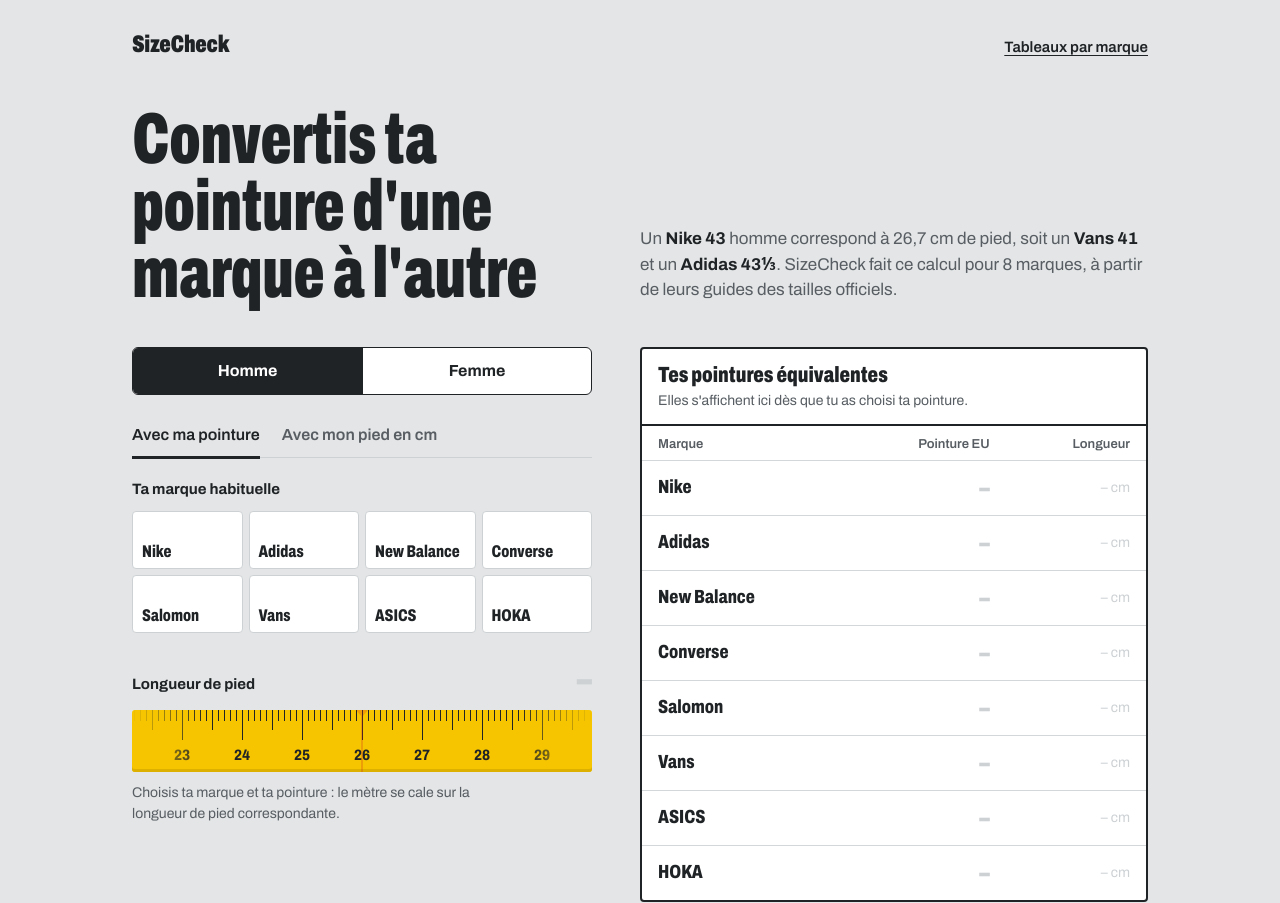
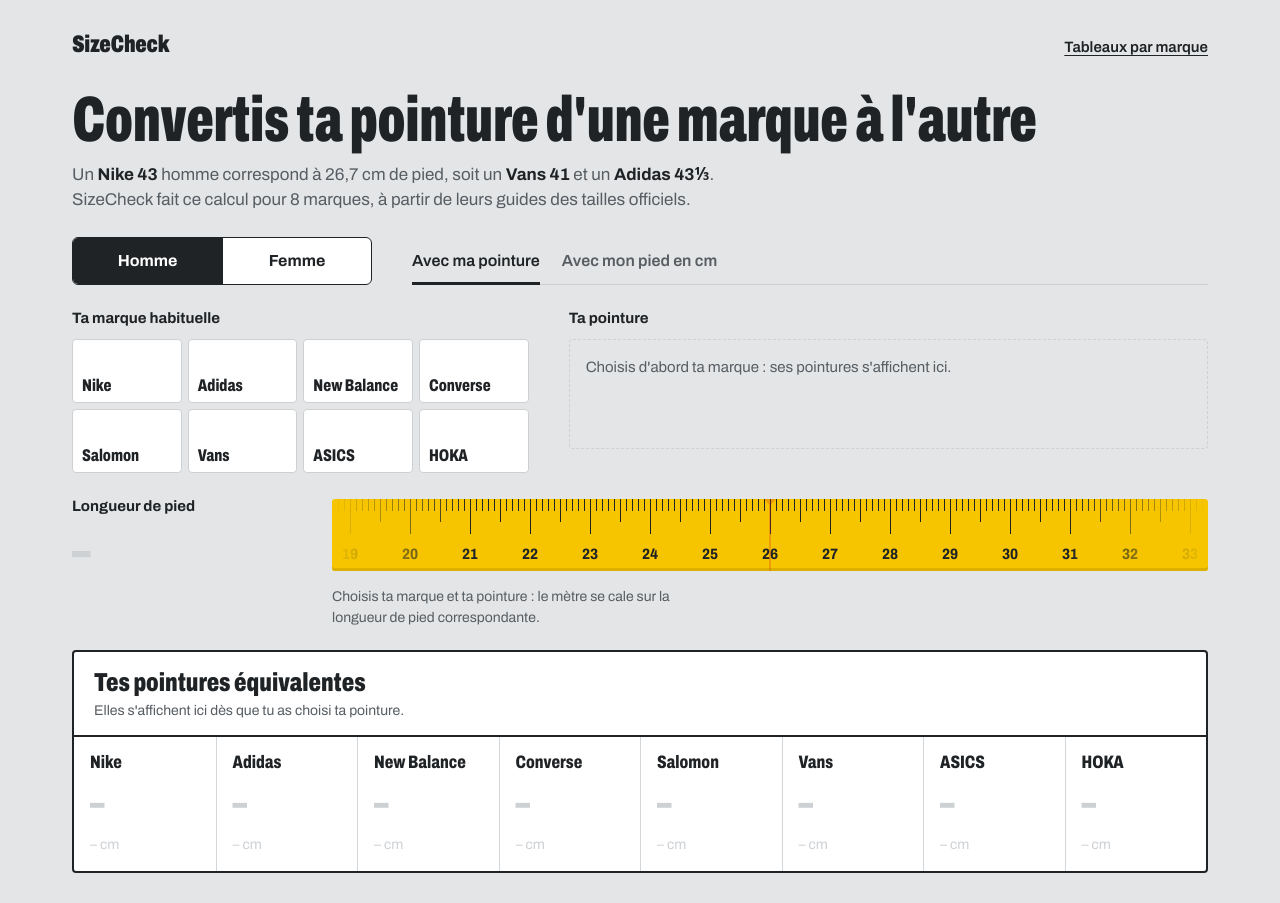
Before and after one commit to dajghub/sizecheck, a browser extension: page index.html in a window 1280 px wide. Shown: the top 903 px of the page. Drawn offline with Linux system fonts and the light colour scheme.

Commit message:
design(desktop): la page se lit de haut en bas, comme le calcul
Sur ordinateur (≥ 900 px) : rayon et méthode sur une ligne, marque et
pointure côte à côte, mètre en pleine largeur, puis l'étiquette étalée
en largeur (une colonne par marque, alignées par sous-grille). En
1440×900, choix, mètre et équivalences tiennent dans un seul écran
(avant : outil à 347 px, mètre à 869 px, étiquette de 984 px de haut).

Mobile inchangé (positions identiques au pixel près). Le tableau garde
sa sémantique (rôles ARIA explicites malgré display: grid).

Co-Authored-By: Claude Opus 5.5 <noreply@anthropic.com>

```diff
--- a/index.html
+++ b/index.html
@@ -394,18 +394,84 @@
     @media (min-width: 768px) {
       .ext { display: flex; }
     }
+    /* L'emplacement d'attente des pointures n'existe que sur desktop */
+    .size-wait { display: none; }
+
+    /* ---------- Desktop : la page se lit comme le calcul, de haut en bas ----------
+       ta chaussure (rayon, marque, pointure) → le mètre en pleine largeur → l'étiquette
+       étalée en largeur, toutes les marques côte à côte comme sur une boîte à chaussures. */
     @media (min-width: 900px) {
-      .page { padding: 0 32px 56px; }
+      .page { max-width: 1200px; padding: 0 32px 56px; }
       .top { padding-top: 26px; }
-      .intro {
-        display: grid; grid-template-columns: minmax(0, 460px) minmax(0, 1fr);
-        column-gap: 48px; align-items: end;
-        margin: 44px 0 40px;
+      .intro { margin: 28px 0 24px; }
+      .intro h1 {
+        font-size: clamp(3rem, 5vw, 4.4rem);
+        max-width: none; margin: 0 0 12px;
       }
-      .intro h1 { margin: 0; }
-      .intro p { margin: 0; padding-bottom: 4px; font-size: 17px; }
-      .app { grid-template-columns: minmax(0, 460px) minmax(0, 1fr); gap: 48px; align-items: start; }
-      .result-col { position: sticky; top: 24px; }
+      .intro p { margin: 0; font-size: 17px; max-width: 72ch; }
+
+      .app {
+        grid-template-columns: minmax(0, 5fr) minmax(0, 7fr);
+        grid-template-areas:
+          "controls controls"
+          "brand    size"
+          "gauge    gauge"
+          "result   result";
+        column-gap: 40px; row-gap: 22px;
+      }
+      .form-col, #brand-steps { display: contents; }
+      .controls { grid-area: controls; display: flex; align-items: flex-end; gap: 40px; }
+      .controls .seg { flex: 0 0 300px; }
+      .controls .modes { margin: 0; flex: 1 1 auto; }
+      .pick-brand { grid-area: brand; }
+      #step2, .size-wait { grid-area: size; }
+      .step { margin-top: 0; }
+      .brand { min-height: 64px; }
+      .sizes { grid-template-columns: repeat(auto-fill, minmax(60px, 1fr)); }
+      .size-wait { display: block; }
+      #step2:not([hidden]) + .size-wait { display: none; }
+      .size-wait p:not(.step) {
+        margin: 0; min-height: 110px; padding: 16px;
+        border: 1.5px dashed var(--alu-deep); border-radius: 4px;
+        color: var(--muted); font-size: 15px;
+      }
+
+      /* Le mètre : libellé et valeur à gauche, ruban sur toute la largeur restante */
+      .gauge {
+        grid-area: gauge; margin-top: 0;
+        display: grid; grid-template-columns: 220px minmax(0, 1fr); column-gap: 40px; align-items: center;
+      }
+      .gauge-head { grid-column: 1; grid-row: 1; flex-direction: column; align-items: flex-start; gap: 8px; margin: 0; }
+      .gauge-label { padding: 0; }
+      .gauge-value { font-size: 56px; }
+      .tape { grid-column: 2; grid-row: 1; height: 72px; }
+      .gauge > .hint, .gauge > .measure { grid-column: 2; }
+      .measure ol { columns: 2; column-gap: 32px; }
+
+      /* L'étiquette : une colonne par marque */
+      .result-col { grid-area: result; }
+      .label-head { padding: 16px 20px 14px; }
+      .label-head h2 { font-size: 26px; }
+      .eq thead {
+        position: absolute; width: 1px; height: 1px; overflow: hidden; clip: rect(0 0 0 0); white-space: nowrap;
+      }
+      /* Sous-grille : nom, pointure et longueur restent alignés d'une colonne à l'autre,
+         même quand un nom (« New Balance ») passe sur deux lignes */
+      .eq tbody {
+        display: grid; grid-auto-flow: column; grid-auto-columns: minmax(0, 1fr);
+        grid-template-rows: auto auto auto;
+      }
+      .eq tbody tr { display: grid; grid-row: 1 / span 3; grid-template-rows: subgrid; min-width: 0; }
+      .eq tbody tr + tr { border-left: 1px solid var(--rule); }
+      .eq tbody th, .eq tbody td { border-top: 0; padding: 0 16px; text-align: left; }
+      .eq tbody th { padding-top: 16px; font-size: 18px; align-self: end; }
+      .eq tbody .eq-size { padding-top: 8px; font-size: 44px; }
+      .eq tbody .eq-len { padding-top: 10px; padding-bottom: 16px; align-self: end; }
+      .label-note { padding: 12px 20px 14px; }
+      .fits { padding: 6px 20px 18px; columns: 2; column-gap: 40px; }
+      .fits h3 { column-span: all; }
+      .fits p { break-inside: avoid; }
+
       .more { grid-template-columns: 1fr 1fr; column-gap: 56px; margin-top: 96px; }
       .more .how { grid-column: 1 / -1; display: grid; grid-template-columns: minmax(0, 1fr) minmax(0, 1fr); column-gap: 56px; }
       .more .how > h2 { grid-column: 1; }
@@ -433,6 +499,7 @@
 
       <div class="app" id="app">
         <div class="form-col">
+          <div class="controls">
             <div class="seg" role="group" aria-label="Rayon">
               <button id="btn-homme" type="button">Homme</button>
               <button id="btn-femme" type="button">Femme</button>
@@ -442,13 +509,20 @@
               <button id="btn-mode-brand" type="button">Avec ma pointure</button>
               <button id="btn-mode-cm" type="button">Avec mon pied en cm</button>
             </div>
+          </div>
 
           <div id="brand-steps">
+            <div class="pick-brand">
               <h2 class="step">Ta marque habituelle</h2>
               <div id="brands-source" class="brands"></div>
+            </div>
             <div id="step2" hidden>
               <h2 class="step" id="step2-label">Ta pointure</h2>
               <div id="sizes-container" class="sizes"></div>
+            </div>
+            <div class="size-wait" aria-hidden="true">
+              <p class="step">Ta pointure</p>
+              <p>Choisis d'abord ta marque : ses pointures s'affichent ici.</p>
             </div>
           </div>
 
@@ -1070,14 +1144,14 @@
 
       const rowsHTML = rows.map(({ b, best, second }) => {
         if (!best) {
-          return `<tr><th scope="row">${b.name}</th><td class="eq-size">–</td><td class="eq-len">– cm</td></tr>`;
+          return `<tr role="row"><th scope="row" role="rowheader">${b.name}</th><td role="cell" class="eq-size">–</td><td role="cell" class="eq-len">– cm</td></tr>`;
         }
         const mm = Math.round((best.cm - srcCm) * 10);
         return `
-          <tr>
-            <th scope="row">${b.name}</th>
-            <td class="eq-size">${fr(best.label)}${second ? `<span class="eq-alt">ou ${fr(second.label)}</span>` : ''}</td>
-            <td class="eq-len">${fr(best.cm)} cm<span class="eq-gap${mm === 0 ? ' is-exact' : ''}">${gapText(mm)}</span></td>
+          <tr role="row">
+            <th scope="row" role="rowheader">${b.name}</th>
+            <td role="cell" class="eq-size">${fr(best.label)}${second ? `<span class="eq-alt">ou ${fr(second.label)}</span>` : ''}</td>
+            <td role="cell" class="eq-len">${fr(best.cm)} cm<span class="eq-gap${mm === 0 ? ' is-exact' : ''}">${gapText(mm)}</span></td>
           </tr>`;
       }).join('');
 
@@ -1112,9 +1186,9 @@
             </div>
             ${empty ? '' : `<button id="share-btn" type="button" class="share">${shareLabel}</button>`}
           </div>
-          <table class="eq">
-            <thead><tr><th scope="col">Marque</th><th scope="col" class="r">Pointure EU</th><th scope="col" class="r">Longueur</th></tr></thead>
-            <tbody>${rowsHTML}</tbody>
+          <table class="eq" role="table">
+            <thead role="rowgroup"><tr role="row"><th scope="col" role="columnheader">Marque</th><th scope="col" role="columnheader" class="r">Pointure EU</th><th scope="col" role="columnheader" class="r">Longueur</th></tr></thead>
+            <tbody role="rowgroup">${rowsHTML}</tbody>
           </table>
           ${empty ? '' : `<p class="label-note">L'écart compare la longueur prévue par chaque marque à ton pied : « +3 mm » veut dire une chaussure prévue pour un pied un peu plus long.</p>`}
           ${tipsHTML}
```
Also changed, not shown: 1 other file. Lines whose indentation alone changed are shown as unchanged.
